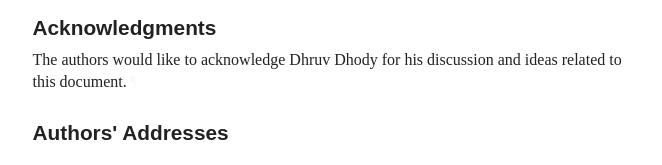
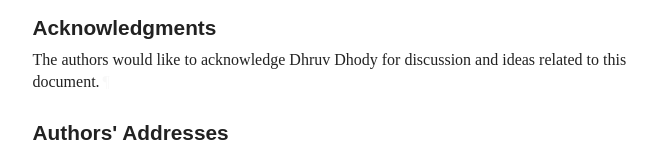
Before and after one commit to astone282/draft-stone-pce-update-open, a plain HTML site: page draft-stone-pce-update-open.html in a window 1280 px wide. Shown: the part 4558-4723 px from the top of the page, 92-754 px from the left. Drawn offline with Linux system fonts and the light colour scheme; a web font is replaced by a local one.

Commit message:
Script updating gh-pages from 2c6f800. [ci skip]

```diff
--- a/draft-stone-pce-update-open.html
+++ b/draft-stone-pce-update-open.html
@@ -1410,7 +1410,7 @@ appear in all capitals, as shown here.<a href="#section-2-1" class="pilcrow">¶<
       <h2 id="name-acknowledgments">
 <a href="#name-acknowledgments" class="section-name selfRef">Acknowledgments</a>
       </h2>
-<p id="appendix-A-1">The authors would like to acknowledge Dhruv Dhody for his discussion and ideas related to this document.<a href="#appendix-A-1" class="pilcrow">¶</a></p>
+<p id="appendix-A-1">The authors would like to acknowledge Dhruv Dhody for discussion and ideas related to this document.<a href="#appendix-A-1" class="pilcrow">¶</a></p>
 </section>
 </div>
 <div id="authors-addresses">
```
Also changed, not shown: draft-stone-pce-update-open.txt.
